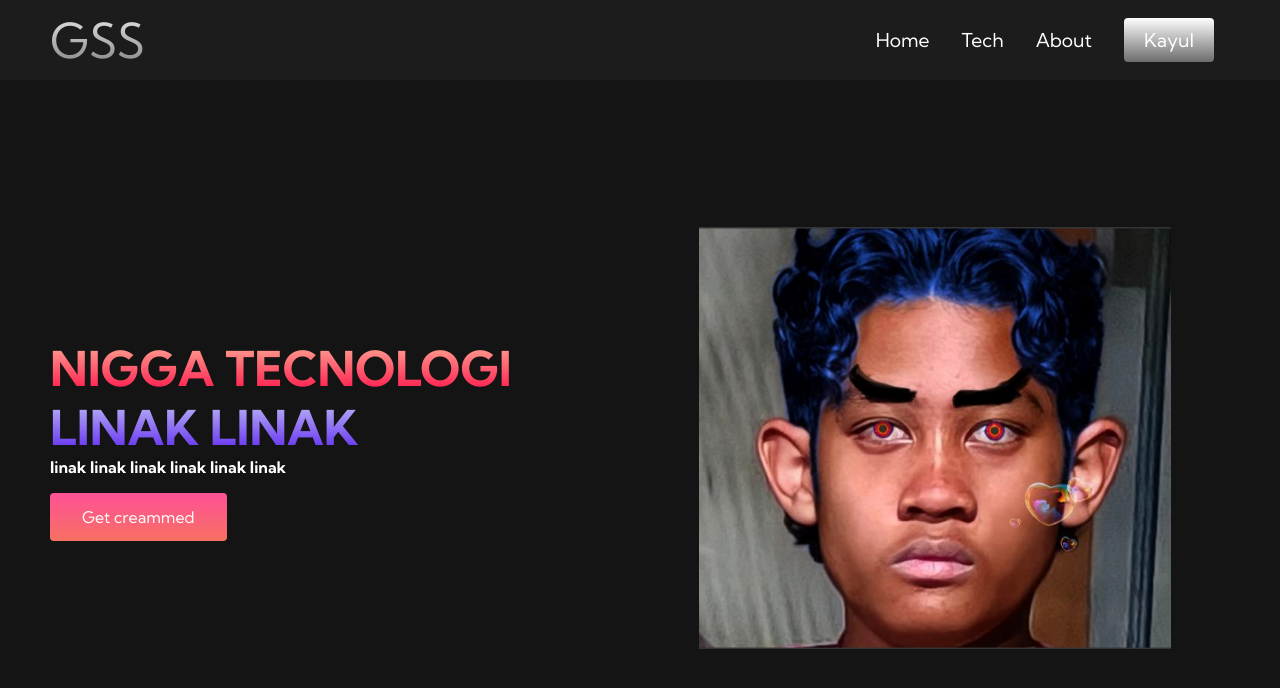
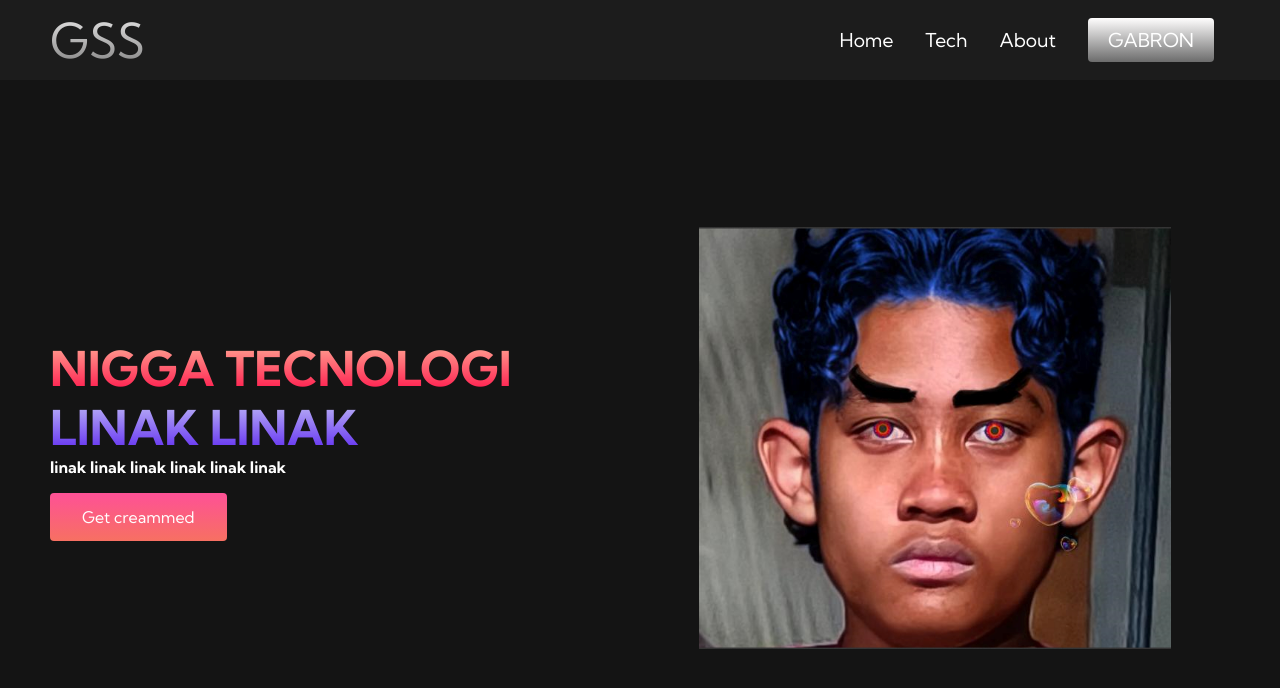
Before and after one commit to zorrav59/GSS, a plain HTML site: page index.html in a window 1280 px wide. Drawn offline with Linux system fonts and the light colour scheme.

Commit message:
Change button text from 'Kayul' to 'GABRON'

```diff
--- a/index.html
+++ b/index.html
@@ -32,7 +32,7 @@
             <a href="/" class="navbar__links">About</a>
           </li>
           <li class="navbar__btn">
-            <a href="/" class="button">Kayul</a>
+            <a href="/" class="button">GABRON</a>
           </li>
         </ul>
       </div>
```
